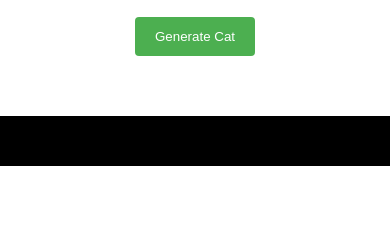
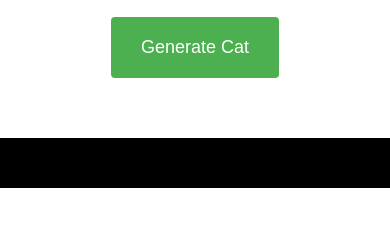
Before and after one commit to HoloGod/AI-Test-Code, a plain HTML site: page index.html in a window 390 px wide. Shown: the part 159-386 px from the top of the page. Drawn offline with Linux system fonts and the light colour scheme.

Commit message:
Update index.html

```diff
--- a/index.html
+++ b/index.html
@@ -41,6 +41,16 @@
         display: none;
         margin-top: 20px;
       }
+
+      @media screen and (max-width: 600px) {
+        body {
+          font-size: 18px;
+        }
+        button {
+          padding: 20px 30px;
+          font-size: 18px;
+        }
+      }
     </style>
   </head>
   <body>
```
